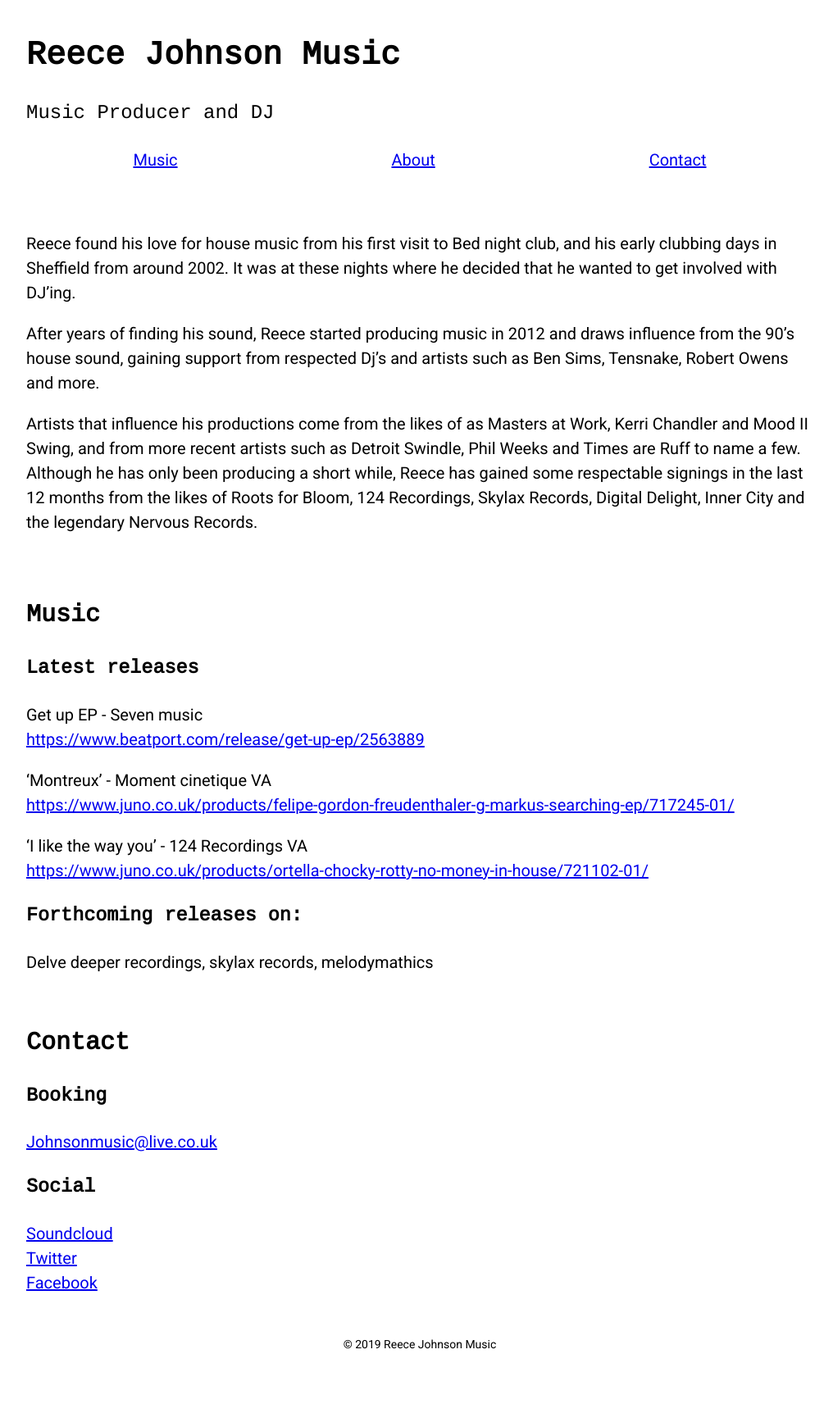
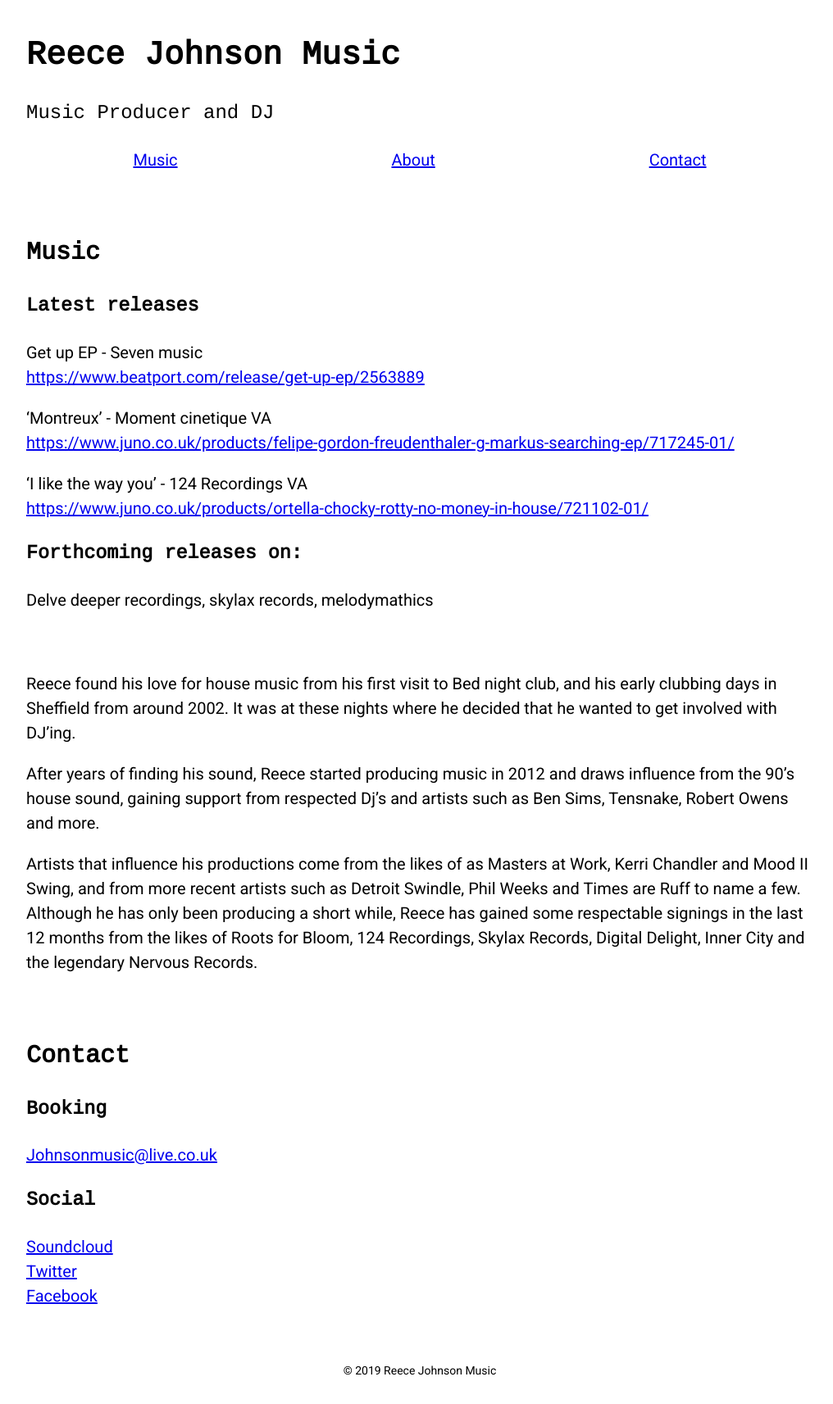
Before and after one commit to jnkly/reece-johnson, a Jekyll site: the page built from index.html, in a window 1280 px wide. Shown: the whole page at 82% size, without its empty margins (128-1144 px from the left). Built offline with Jekyll 4.4.1, drawn with Linux system fonts in a browser that asks for light colours; before the commit the page ends 1681 px from its top, so only the background shows below that.

Commit message:
Update index.html

```diff
--- a/index.html
+++ b/index.html
@@ -3,14 +3,7 @@ title: Welcome
 layout: default
 ---
 
-<section class="pv3">
-  <div class="ph3 ph4-l mw8 center">
-    <p>Reece found his love for house music from his first visit to Bed night club, and his early clubbing days in Sheffield from around 2002. It was at these nights where he decided that he wanted to get involved with DJ’ing.</p>
-    <p>After years of finding his sound, Reece started producing music in 2012 and draws influence from the 90’s house sound, gaining support from respected Dj’s and artists such as Ben Sims, Tensnake, Robert Owens and more.</p>
-    <p>Artists that influence his productions come from the likes of as Masters at Work, Kerri Chandler and Mood II Swing, and from more recent artists such as Detroit Swindle, Phil Weeks and Times are Ruff to name a few. Although he has only been producing a short while, Reece has gained some respectable signings in the last 12 months from the likes of Roots for Bloom, 124 Recordings, Skylax Records, Digital Delight, Inner City and the legendary Nervous Records.</p>
-  </div>
-</section>
-<section class="pv3">
+<section class="pv3" id="music">
   <div class="ph3 ph4-l mw8 center">
     <h2 class="cousine">Music</h2>
     <h3 class="cousine">Latest releases</h3>
@@ -24,7 +17,14 @@ layout: default
     <p>Delve deeper recordings, skylax records, melodymathics</p>
   </div>
 </section>
-<section>
+<section class="pv3" id="about">
+  <div class="ph3 ph4-l mw8 center">
+    <p>Reece found his love for house music from his first visit to Bed night club, and his early clubbing days in Sheffield from around 2002. It was at these nights where he decided that he wanted to get involved with DJ’ing.</p>
+    <p>After years of finding his sound, Reece started producing music in 2012 and draws influence from the 90’s house sound, gaining support from respected Dj’s and artists such as Ben Sims, Tensnake, Robert Owens and more.</p>
+    <p>Artists that influence his productions come from the likes of as Masters at Work, Kerri Chandler and Mood II Swing, and from more recent artists such as Detroit Swindle, Phil Weeks and Times are Ruff to name a few. Although he has only been producing a short while, Reece has gained some respectable signings in the last 12 months from the likes of Roots for Bloom, 124 Recordings, Skylax Records, Digital Delight, Inner City and the legendary Nervous Records.</p>
+  </div>
+</section>
+<section class="pv3" id="contact">
   <div class="ph3 ph4-l mw8 center">
     <h2 class="cousine">Contact</h2>
     <h3 class="cousine">Booking</h3>
```
